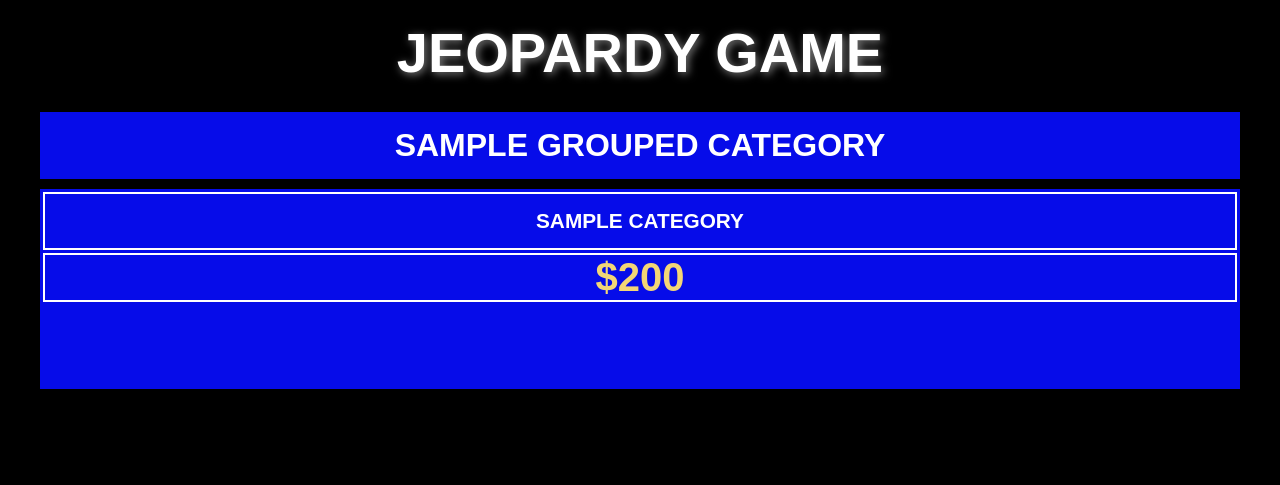
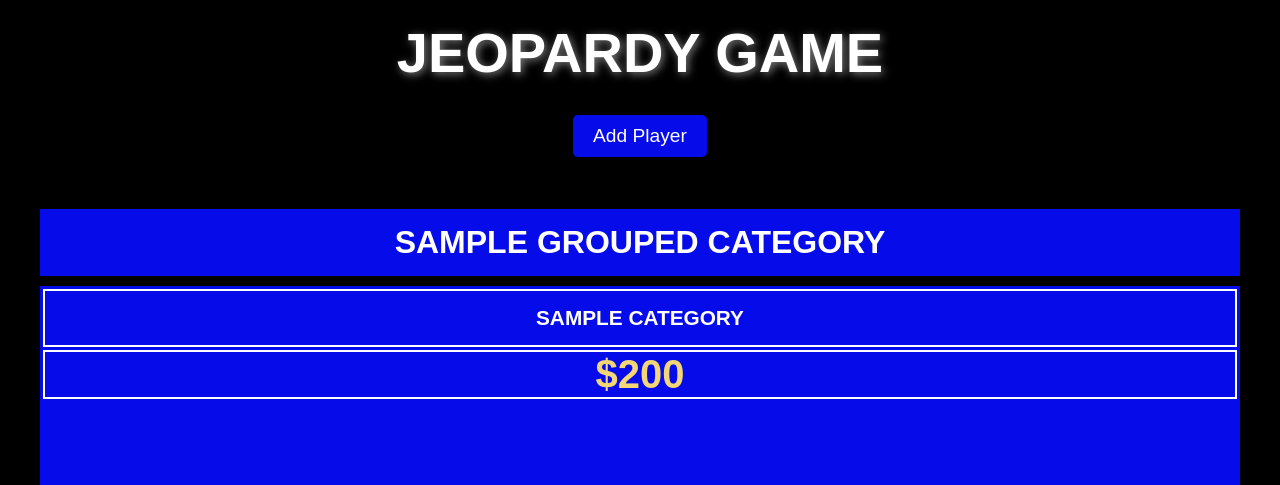
Before and after one commit to amitsankaran1/Playable-Jeopardy-Archive, a Flask app: template jeopardy_game/templates/game.html in a window 1280 px wide. Shown: the top 485 px of the page. Run offline with Flask 3, Linux system fonts and the light colour scheme; the template is opened without the code that fills it: most values are stand-ins (such as "Sample title", 1, 10 or a date in 2020).

Commit message:
Added score tracking

```diff
--- a/jeopardy_game/static/css/style.css
+++ b/jeopardy_game/static/css/style.css
@@ -192,3 +192,119 @@ td ul li span.value {
 .reveal-answer-btn:hover {
     background-color: #0056b3;
 }
+
+/* Score Tracking Styles */
+.score-container {
+    max-width: 1200px;
+    margin: 20px auto;
+    padding: 10px;
+}
+
+.player-controls {
+    text-align: center;
+    margin-bottom: 15px;
+}
+
+#add-player-btn {
+    background-color: #060CE9;
+    color: #fff;
+    border: none;
+    padding: 10px 20px;
+    cursor: pointer;
+    font-size: 1.2rem;
+    border-radius: 5px;
+}
+
+#player-name-input {
+    padding: 8px;
+    font-size: 1.1rem;
+    margin: 0 10px;
+}
+
+.players-list {
+    display: flex;
+    justify-content: center;
+    gap: 20px;
+    flex-wrap: wrap;
+}
+
+.player-card {
+    background-color: #060CE9;
+    padding: 15px;
+    border-radius: 5px;
+    min-width: 200px;
+    text-align: center;
+}
+
+.player-name {
+    font-size: 1.5rem;
+    margin-bottom: 10px;
+    color: #fff;
+}
+
+.player-score {
+    font-size: 2rem;
+    color: #F3D676;
+    font-weight: bold;
+}
+
+.score-buttons {
+    margin-top: 10px;
+}
+
+.score-button {
+    padding: 5px 10px;
+    margin: 0 5px;
+    cursor: pointer;
+    border: none;
+    border-radius: 3px;
+}
+
+.correct-btn {
+    background-color: #28a745;
+    color: white;
+}
+
+.wrong-btn {
+    background-color: #dc3545;
+    color: white;
+}
+
+/* Update popup styles */
+.popup-controls {
+    display: flex;
+    justify-content: center;
+    gap: 10px;
+    margin-top: 15px;
+}
+
+.wager-section {
+    margin: 20px 0;
+    text-align: center;
+}
+
+#wager-input {
+    padding: 8px;
+    font-size: 1.2rem;
+    width: 150px;
+    margin: 0 10px;
+    text-align: center;
+}
+
+#confirm-wager-btn {
+    background-color: #060CE9;
+    color: #fff;
+    border: none;
+    padding: 10px 20px;
+    cursor: pointer;
+    font-size: 1.2rem;
+    border-radius: 5px;
+}
+
+.daily-double-header {
+    color: #F3D676;
+    font-size: 2.5rem;
+    text-align: center;
+    margin-bottom: 20px;
+    text-transform: uppercase;
+}
--- a/jeopardy_game/static/js/game.js
+++ b/jeopardy_game/static/js/game.js
@@ -1,30 +1,88 @@
+let players = [];
+let currentValue = 0;
+
 document.addEventListener("DOMContentLoaded", () => {
+    // Add player management
+    const addPlayerBtn = document.getElementById("add-player-btn");
+    const playerNameInput = document.getElementById("player-name-input");
+
+    addPlayerBtn.addEventListener("click", () => {
+        if (playerNameInput.style.display === "none") {
+            playerNameInput.style.display = "inline";
+            addPlayerBtn.textContent = "Confirm";
+        } else {
+            const playerName = playerNameInput.value.trim();
+            if (playerName) {
+                addPlayer(playerName);
+                playerNameInput.value = "";
+                playerNameInput.style.display = "none";
+                addPlayerBtn.textContent = "Add Player";
+            }
+        }
+    });
+
     const clues = document.querySelectorAll("td ul li");
 
     clues.forEach(clue => {
-        // Extract question and answer from dataset
         const question = clue.dataset.question;
         const answer = clue.dataset.answer;
         const isDailyDouble = clue.classList.contains("daily-double");
         const isFinalJeopardy = clue.classList.contains("final-jeopardy-clue");
 
-        // Set initial display: "Click to Reveal" for Final Jeopardy, dollar value for others
         if (isFinalJeopardy) {
             clue.innerHTML = `<span class="value">Click to Reveal</span>`;
         } else {
             clue.innerHTML = `<span class="value">${clue.innerHTML}</span>`;
         }
 
-        // Add click event to show the popup
         clue.addEventListener("click", () => {
             showPopup(clue, isDailyDouble, isFinalJeopardy);
         });
     });
 });
 
-// Function to display the popup
+function addPlayer(name) {
+    const player = {
+        name: name,
+        score: 0,
+        id: Date.now()
+    };
+    players.push(player);
+    updatePlayersDisplay();
+}
+
+function updatePlayersDisplay() {
+    const playersList = document.getElementById("players-list");
+    playersList.innerHTML = players.map(player => `
+        <div class="player-card" data-player-id="${player.id}">
+            <div class="player-name">${player.name}</div>
+            <div class="player-score">$${player.score}</div>
+        </div>
+    `).join("");
+}
+
+function updateScore(playerId, isCorrect) {
+    const player = players.find(p => p.id === playerId);
+    if (player) {
+        player.score += isCorrect ? currentValue : -currentValue;
+        updatePlayersDisplay();
+    }
+}
+
+function getMaximumWager() {
+    const highestScore = players.length > 0
+        ? Math.max(...players.map(p => p.score))
+        : 0;
+
+    const isDoubleJeopardy = document.querySelector('h2').textContent.includes('Double');
+    const maxClueValue = isDoubleJeopardy ? 2000 : 1000;
+
+    return Math.max(highestScore, maxClueValue);
+}
+
 function showPopup(clue, isDailyDouble, isFinalJeopardy) {
-    // Add a transparent overlay to block interactions
+    currentValue = parseInt(clue.querySelector('.value').textContent.replace('$', ''));
+
     const overlay = document.createElement("div");
     overlay.classList.add("overlay");
     document.body.appendChild(overlay);
@@ -34,49 +92,90 @@ function showPopup(clue, isDailyDouble, isFinalJeopardy) {
 
     let header = "";
     if (isDailyDouble) {
-        header = "<h2 class='daily-double-header'>Daily Double!</h2>";
+        header = `
+            <h2 class='daily-double-header'>Daily Double!</h2>
+            <div class="wager-section">
+                <p>Current maximum wager: $${getMaximumWager()}</p>
+                <input type="number" id="wager-input" min="0" max="${getMaximumWager()}" placeholder="Enter wager">
+                <button id="confirm-wager-btn">Confirm Wager</button>
+            </div>
+        `;
     } else if (isFinalJeopardy) {
         header = "<h2 class='final-jeopardy-header'>Final Jeopardy!</h2>";
     }
 
-    // Create the popup content
     popup.innerHTML = `
         <div class="popup-content">
             <span class="close-btn">&times;</span>
             ${header}
-            <p><strong>Question:</strong> ${clue.dataset.question}</p>
-            <button class="reveal-answer-btn">Reveal Answer</button>
-            <p class="hidden-answer" style="display: none;"><strong>Answer:</strong> ${clue.dataset.answer}</p>
+            <div class="question-section" style="${isDailyDouble ? 'display: none;' : ''}">
+                <p><strong>Question:</strong> ${clue.dataset.question}</p>
+                <button class="reveal-answer-btn">Reveal Answer</button>
+                <p class="hidden-answer" style="display: none;"><strong>Answer:</strong> ${clue.dataset.answer}</p>
+                <div class="popup-controls" style="display: none;">
+                    ${players.map(player => `
+                        <div class="player-scoring">
+                            <div>${player.name}</div>
+                            <button class="score-button correct-btn" data-player-id="${player.id}" data-correct="true">Correct</button>
+                            <button class="score-button wrong-btn" data-player-id="${player.id}" data-correct="false">Wrong</button>
+                        </div>
+                    `).join("")}
+                </div>
+            </div>
         </div>
     `;
 
     document.body.appendChild(popup);
 
-    // Close button functionality
     popup.querySelector(".close-btn").addEventListener("click", () => {
         closePopup(clue, popup, overlay);
     });
 
-    // Add functionality to reveal the answer
     const revealButton = popup.querySelector(".reveal-answer-btn");
     const answerElement = popup.querySelector(".hidden-answer");
+    const popupControls = popup.querySelector(".popup-controls");
+
     revealButton.addEventListener("click", () => {
-        answerElement.style.display = "block"; // Show the answer
-        revealButton.style.display = "none"; // Hide the button
+        answerElement.style.display = "block";
+        revealButton.style.display = "none";
+        popupControls.style.display = "block";
     });
 
-    // Close popup when clicking outside of it
+    popup.querySelectorAll('.score-button').forEach(button => {
+        button.addEventListener('click', () => {
+            const playerId = parseInt(button.dataset.playerId);
+            const isCorrect = button.dataset.correct === "true";
+            updateScore(playerId, isCorrect);
+        });
+    });
+
+    if (isDailyDouble) {
+        const wagerInput = popup.querySelector("#wager-input");
+        const confirmWagerBtn = popup.querySelector("#confirm-wager-btn");
+        const questionSection = popup.querySelector(".question-section");
+
+        confirmWagerBtn.addEventListener("click", () => {
+            const wager = parseInt(wagerInput.value);
+            const maxWager = getMaximumWager();
+
+            if (wager >= 0 && wager <= maxWager) {
+                currentValue = wager;
+                popup.querySelector(".wager-section").style.display = "none";
+                questionSection.style.display = "block";
+            } else {
+                alert(`Please enter a valid wager between $0 and $${maxWager}`);
+            }
+        });
+    }
+
     overlay.addEventListener("click", () => {
         closePopup(clue, popup, overlay);
     });
 }
 
-// Function to close the popup and mark the clue as answered
 function closePopup(clue, popup, overlay) {
     popup.remove();
     overlay.remove();
-
-    // Mark the clue as answered
-    clue.innerHTML = ""; // Clear the clue's content
-    clue.classList.add("answered"); // Add the "answered" class for styling
+    clue.innerHTML = "";
+    clue.classList.add("answered");
 }
--- a/jeopardy_game/templates/game.html
+++ b/jeopardy_game/templates/game.html
@@ -9,6 +9,16 @@
 
 <body>
     <h1>Jeopardy Game</h1>
+
+    <div class="score-container">
+        <div class="player-controls">
+            <button id="add-player-btn">Add Player</button>
+            <input type="text" id="player-name-input" placeholder="Player Name" style="display: none;">
+        </div>
+        <div id="players-list" class="players-list">
+            <!-- Players will be added here dynamically -->
+        </div>
+    </div>
 
     {% set board_values = [200, 400, 600, 800, 1000] %}
 
```
